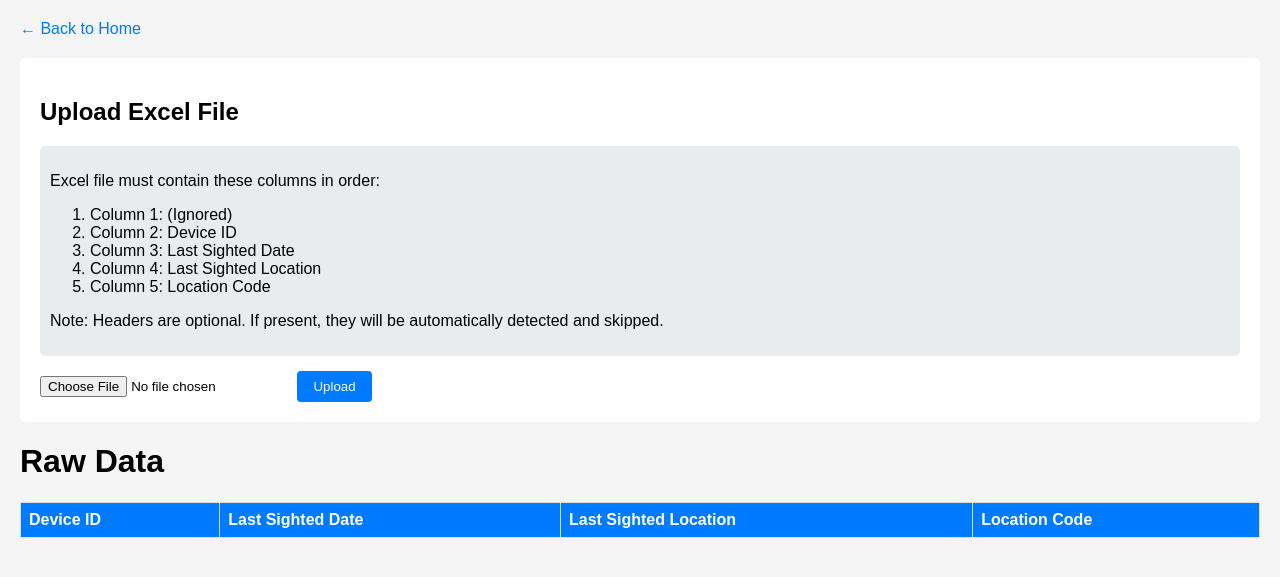
After one commit to feliswie/CPECAPS_Project, a Flask app: page /raw_data in a window 1280 px wide. The commit adds this page. Shown: the top 577 px of the page. Run offline with Flask 2, Linux system fonts and the light colour scheme; data that the repository does not hold is empty.

Commit message:
removed all existing functionalities. As of now: import dumps as is (found in test files), update existing database, or clear the db

```diff
--- a/app.py
+++ b/app.py
@@ -1,117 +1,58 @@
 from flask import Flask, render_template, request, jsonify
-from email.mime.text import MIMEText
-from dotenv import load_dotenv
-import pandas as pd
+from excel_handler import process_excel_file
+from database import init_db, update_or_insert_data, get_all_data
 import sqlite3
-import smtplib
-import os
-from datetime import datetime
-
-# Load environment variables
-load_dotenv()
 
 app = Flask(__name__)
 
-EMAIL = os.getenv('EMAIL')
-PASSWORD = os.getenv('EMAIL_PASS')
+# Initialize database on startup
+init_db()
 
-# ---------- Helper Function: Email Alerts ----------
-def send_alert(device_list):
-    """Send email alert for underutilized devices."""
-    if not device_list:
-        return {"msg": "No alerts needed", "ok": False}
-
-    msg = MIMEText(f"The following devices are underutilized or inactive: {', '.join(device_list)}")
-    msg['Subject'] = "Ascent: Underutilized Devices Alert"
-    msg['From'] = EMAIL
-    msg['To'] = "recipient@example.com"
-
-    try:
-        with smtplib.SMTP_SSL('smtp.gmail.com', 465) as server:
-            server.login(EMAIL, PASSWORD)
-            server.send_message(msg)
-        return {"msg": "Sent", "ok": True}
-    except Exception as e:
-        print("Email Error:", e)
-        return {"msg": str(e), "ok": False}
-
-# ---------- Routes ----------
 @app.route('/')
 def index():
+    """Simple homepage with link to raw data view."""
     return render_template('index.html')
 
 @app.route('/upload', methods=['POST'])
 def upload():
-    """Upload Excel file and store cleaned data."""
-    file = request.files['file']
-    df = pd.read_excel(file)
+    """Handle Excel file upload."""
+    file = request.files.get('file')
+    if file is None:
+        return jsonify({"error": "No file uploaded"}), 400
 
-    # Normalize column names
-    df.columns = df.columns.str.strip().str.replace(" ", "_")
+    try:
+        # Process the Excel file using our handler
+        df = process_excel_file(file)
 
-    required_cols = {'Device_ID', 'Area', 'Last_Sighted'}
-    if not required_cols.issubset(df.columns):
-        return jsonify({
-            "error": f"Missing required columns: {required_cols - set(df.columns)}"
-        }), 400
+        # Update database (update existing or insert new records)
+        update_or_insert_data(df)
 
-    # Clean Data
-    df['Device_ID'] = df['Device_ID'].astype(str).str.strip()
-    df['Area'] = df['Area'].astype(str).str.strip()
+        return jsonify({"message": "Upload successful"})
+    except Exception as e:
+        return jsonify({"error": str(e)}), 400
 
-    # Parse dates and compute Days_Inactive
-    df['Last_Sighted'] = pd.to_datetime(df['Last_Sighted'], errors='coerce')
-    df['Days_Inactive'] = (datetime.now() - df['Last_Sighted']).dt.days
-
-    # Assign Status based on inactivity
-    df['Status'] = df['Days_Inactive'].apply(
-        lambda d: 'Active' if d <= 7 else ('Soft Inactive' if d <= 30 else 'Urgent Inactive')
-    )
-
-    # Store in SQLite
-    conn = sqlite3.connect('data.db')
-    df.to_sql('telemetry', conn, if_exists='replace', index=False)
-    conn.close()
-
-    # Alert for underutilized devices
-    soft_alerts = df.loc[df['Status'] == 'Soft Inactive', 'Device_ID'].tolist()
-    urgent_alerts = df.loc[df['Status'] == 'Urgent Inactive', 'Device_ID'].tolist()
-
-    soft_status = send_alert(soft_alerts)
-    urgent_status = send_alert(urgent_alerts)
-
-    return jsonify({
-        "results": [{"file": file.filename, "status": "ok"}],
-        "alerts_sent": {"soft": soft_status, "urgent": urgent_status}
-    })
-
-@app.route('/summary')
-def summary():
-    """Return summary data for charts."""
-    conn = sqlite3.connect('data.db')
-    df = pd.read_sql('SELECT * FROM telemetry', conn)
-    conn.close()
-
-    # Chart summaries
-    status_summary = df['Status'].value_counts().to_dict()
-    area_summary = df['Area'].value_counts().to_dict()
-
-    return jsonify({
-        "status": status_summary,
-        "area": area_summary
-    })
+@app.route('/raw_data')
+def raw_data():
+    """Display raw data page."""
+    return render_template('raw_data.html')
 
 @app.route('/data')
 def data():
-    """Return table data for frontend."""
-    conn = sqlite3.connect('data.db')
-    df = pd.read_sql('SELECT * FROM telemetry', conn)
-    conn.close()
+    """Return all data for the raw data table."""
+    df = get_all_data()
+    return jsonify(df.to_dict(orient='records'))
 
-    # Format for frontend
-    df['Last_Sighted'] = df['Last_Sighted'].astype(str)
-    records = df.to_dict(orient='records')
-    return jsonify(records)
+@app.route('/clear_database', methods=['POST'])
+def clear_database():
+    """Clear all data from the database."""
+    try:
+        conn = sqlite3.connect('data.db')
+        conn.execute('DELETE FROM telemetry')
+        conn.commit()
+        conn.close()
+        return jsonify({"message": "Database cleared successfully"})
+    except Exception as e:
+        return jsonify({"error": str(e)}), 500
 
 if __name__ == '__main__':
     app.run(debug=True)
--- /dev/null
+++ b/database.py
@@ -0,0 +1,62 @@
+import sqlite3
+import pandas as pd
+
+def init_db():
+    """Initialize database with correct schema."""
+    conn = sqlite3.connect('data.db')
+    conn.execute('''CREATE TABLE IF NOT EXISTS telemetry
+                   (Device_ID TEXT,
+                    Last_Sighted_Date TEXT,
+                    Last_Sighted_Location TEXT,
+                    Location_Code TEXT,
+                    PRIMARY KEY (Device_ID))''')
+    conn.close()
+
+def update_or_insert_data(df):
+    """Update existing records or insert new ones based on Device_ID."""
+    conn = sqlite3.connect('data.db')
+
+    # Convert DataFrame to list of tuples for batch processing
+    records = df.to_records(index=False)
+
+    # For each record, update if exists (and new date is more recent) or insert if new
+    cursor = conn.cursor()
+    for record in records:
+        device_id, date, location, code = record
+
+        # Check if device exists and get its current date
+        cursor.execute('''
+            SELECT Last_Sighted_Date
+            FROM telemetry
+            WHERE Device_ID = ?
+        ''', (device_id,))
+
+        existing = cursor.fetchone()
+
+        if existing:
+            # Update only if new date is more recent
+            if pd.to_datetime(date) > pd.to_datetime(existing[0]):
+                cursor.execute('''
+                    UPDATE telemetry
+                    SET Last_Sighted_Date = ?,
+                        Last_Sighted_Location = ?,
+                        Location_Code = ?
+                    WHERE Device_ID = ?
+                ''', (date, location, code, device_id))
+        else:
+            # Insert new record
+            cursor.execute('''
+                INSERT INTO telemetry
+                (Device_ID, Last_Sighted_Date, Last_Sighted_Location, Location_Code)
+                VALUES (?, ?, ?, ?)
+            ''', (device_id, date, location, code))
+
+    conn.commit()
+    conn.close()
+
+def get_all_data():
+    """Retrieve all records from database."""
+    conn = sqlite3.connect('data.db')
+    df = pd.read_sql('SELECT * FROM telemetry', conn)
+    conn.close()
+    return df
--- /dev/null
+++ b/templates/raw_data.html
@@ -0,0 +1,172 @@
+<!DOCTYPE html>
+<html lang="en">
+<head>
+    <meta charset="UTF-8">
+    <meta name="viewport" content="width=device-width, initial-scale=1.0">
+    <title>Raw Data View</title>
+    <style>
+        body {
+            font-family: Arial, sans-serif;
+            margin: 20px;
+            background-color: #f5f5f5;
+        }
+        .nav-bar {
+            margin-bottom: 20px;
+        }
+        .nav-bar a {
+            color: #007bff;
+            text-decoration: none;
+        }
+        .upload-section {
+            background: white;
+            padding: 20px;
+            border-radius: 5px;
+            margin-bottom: 20px;
+        }
+        .instructions {
+            margin: 15px 0;
+            padding: 10px;
+            background-color: #e9ecef;
+            border-radius: 5px;
+        }
+        table {
+            width: 100%;
+            border-collapse: collapse;
+            background: white;
+            margin-top: 20px;
+        }
+        th, td {
+            padding: 8px;
+            border: 1px solid #ddd;
+            text-align: left;
+        }
+        th {
+            background-color: #007bff;
+            color: white;
+        }
+        .message {
+            padding: 10px;
+            margin: 10px 0;
+            border-radius: 5px;
+            display: none;
+        }
+        .success {
+            background-color: #d4edda;
+            color: #155724;
+        }
+        .error {
+            background-color: #f8d7da;
+            color: #721c24;
+        }
+        button {
+            background-color: #007bff;
+            color: white;
+            border: none;
+            padding: 8px 16px;
+            cursor: pointer;
+            border-radius: 4px;
+        }
+        button:hover {
+            background-color: #0056b3;
+        }
+    </style>
+</head>
+<body>
+    <div class="nav-bar">
+        <a href="/">← Back to Home</a>
+    </div>
+
+    <div class="upload-section">
+        <h2>Upload Excel File</h2>
+        <div class="instructions">
+            <p>Excel file must contain these columns in order:</p>
+            <ol>
+                <li>Column 1: (Ignored)</li>
+                <li>Column 2: Device ID</li>
+                <li>Column 3: Last Sighted Date</li>
+                <li>Column 4: Last Sighted Location</li>
+                <li>Column 5: Location Code</li>
+            </ol>
+            <p>Note: Headers are optional. If present, they will be automatically detected and skipped.</p>
+        </div>
+        <form id="uploadForm">
+            <input type="file" name="file" accept=".xlsx,.xls" required>
+            <button type="submit">Upload</button>
+        </form>
+        <div id="message" class="message"></div>
+    </div>
+
+    <h1>Raw Data</h1>
+    <table id="raw-data-table">
+        <thead>
+            <tr>
+                <th>Device ID</th>
+                <th>Last Sighted Date</th>
+                <th>Last Sighted Location</th>
+                <th>Location Code</th>
+            </tr>
+        </thead>
+        <tbody></tbody>
+    </table>
+
+    <script>
+        // Handle file upload
+        document.getElementById('uploadForm').onsubmit = async (e) => {
+            e.preventDefault();
+            const formData = new FormData(e.target);
+            const messageDiv = document.getElementById('message');
+
+            try {
+                const response = await fetch('/upload', {
+                    method: 'POST',
+                    body: formData
+                });
+                const result = await response.json();
+
+                if (response.ok) {
+                    messageDiv.textContent = 'Upload successful!';
+                    messageDiv.className = 'message success';
+                    loadRawData(); // Refresh the table
+                } else {
+                    messageDiv.textContent = result.error;
+                    messageDiv.className = 'message error';
+                }
+            } catch (error) {
+                messageDiv.textContent = 'Upload failed: ' + error;
+                messageDiv.className = 'message error';
+            }
+            messageDiv.style.display = 'block';
+            setTimeout(() => {
+                messageDiv.style.display = 'none';
+            }, 5000);
+        };
+
+        // Load and display data
+        async function loadRawData() {
+            try {
+                const response = await fetch('/data');
+                const data = await response.json();
+
+                const tbody = document.querySelector('#raw-data-table tbody');
+                tbody.innerHTML = '';
+
+                data.forEach(row => {
+                    const tr = document.createElement('tr');
+                    tr.innerHTML = `
+                        <td>${row.Device_ID}</td>
+                        <td>${row.Last_Sighted_Date}</td>
+                        <td>${row.Last_Sighted_Location}</td>
+                        <td>${row.Location_Code}</td>
+                    `;
+                    tbody.appendChild(tr);
+                });
+            } catch (error) {
+                console.error('Failed to load data:', error);
+            }
+        }
+
+        // Load data when page loads
+        document.addEventListener('DOMContentLoaded', loadRawData);
+    </script>
+</body>
+</html>
```
Also changed, not shown: email_alerts.py (added, +29 -0 lines), excel_handler.py (added, +35 -0 lines), templates/index.html (+49 -117 lines), data.db, 2 other files.
